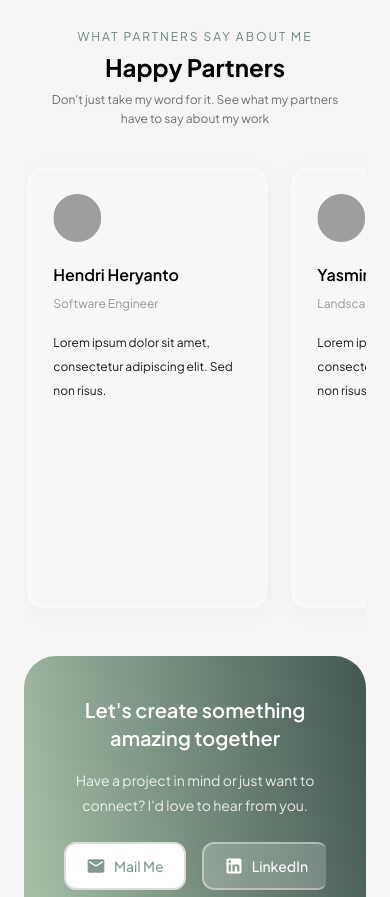
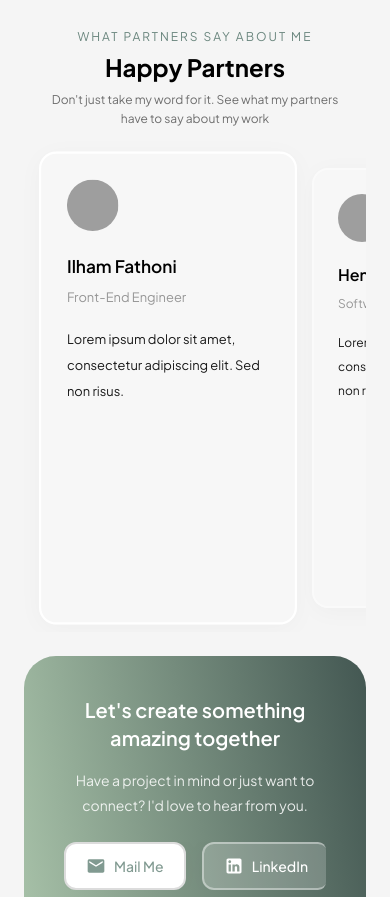
Before and after one commit to adhibuchori/adhibuchori-portfolio, a React (Vite) app: page / in a window 390 px wide. Shown: the part 6660-7557 px from the top of the page. Built offline with nearby package versions, Linux system fonts and the light colour scheme; grey boxes are pictures that could not be loaded.

Commit message:
feat(testimonials): adjust item behaviour on mobile view

```diff
--- a/src/sections/Testimonials/Testimonials.css
+++ b/src/sections/Testimonials/Testimonials.css
@@ -132,9 +132,29 @@
     text-align: center;
     line-height: 1.6;
   }
+  .testimonials-track {
+    width: 100%;
+    overflow-x: scroll;
+    animation: none;
+    -webkit-overflow-scrolling: touch;
+    scrollbar-width: none;
+    scroll-snap-type: x mandatory;
+    padding: 40px 24px 24px 24px;
+  }
+  .testimonials-track::-webkit-scrollbar {
+    display: none;
+  }
   .testimonials-slider {
     width: 100%;
-    padding: 40px 24px 24px 24px;
+    padding: 0px;
+  }
+  .testimonial-card {
+    scroll-snap-align: center;
+    margin: 0 auto;
+  }
+  .testimonial-card.active {
+    transform: scale(1.075);
+    border: 2px solid white;
   }
   .testimonial-name {
     font-size: 16px;
--- a/src/sections/Testimonials/TestimonialsItem.tsx
+++ b/src/sections/Testimonials/TestimonialsItem.tsx
@@ -1,13 +1,21 @@
+import { useRef } from "react";
 import { testimonials } from "./TestimonialsData";
+import { useActiveCard } from "./useActiveCard";
 
 const TestimonialsItem = () => {
-  const loopedTestimonials = [...testimonials, ...testimonials];
+  const trackRef = useRef<HTMLDivElement | null>(null);
+  const activeIndex = useActiveCard(trackRef);
 
   return (
     <div className="testimonials-slider">
-      <div className="testimonials-track">
-        {loopedTestimonials.map((t, i) => (
-          <div className="testimonial-card glass-effect" key={i}>
+      <div className="testimonials-track" ref={trackRef}>
+        {testimonials.map((t, i) => (
+          <div
+            key={i}
+            className={`testimonial-card glass-effect ${
+              i === activeIndex ? "active" : ""
+            }`}
+          >
             <img src={t.avatar} alt={t.name} className="testimonial-avatar" />
             <h3 className="testimonial-name">{t.name}</h3>
             <p className="testimonial-role">{t.role}</p>
--- /dev/null
+++ b/src/sections/Testimonials/useActiveCard.ts
@@ -0,0 +1,43 @@
+import { useEffect, useState } from "react";
+import type { RefObject } from "react";
+
+export function useActiveCard(trackRef: RefObject<HTMLDivElement | null>) {
+  const [activeIndex, setActiveIndex] = useState(0);
+
+  useEffect(() => {
+    const track = trackRef.current;
+    if (!track) return;
+
+    const handleScroll = () => {
+      const trackRect = track.getBoundingClientRect();
+      const centerX = trackRect.left + trackRect.width / 2;
+
+      let closestIndex = 0;
+      let closestDistance = Infinity;
+
+      const cards = Array.from(
+        track.querySelectorAll(".testimonial-card")
+      ) as HTMLElement[];
+
+      cards.forEach((card, index) => {
+        const rect = card.getBoundingClientRect();
+        const cardCenter = rect.left + rect.width / 2;
+        const distance = Math.abs(centerX - cardCenter);
+
+        if (distance < closestDistance) {
+          closestDistance = distance;
+          closestIndex = index;
+        }
+      });
+
+      setActiveIndex(closestIndex);
+    };
+
+    track.addEventListener("scroll", handleScroll, { passive: true });
+    handleScroll();
+
+    return () => track.removeEventListener("scroll", handleScroll);
+  }, [trackRef]);
+
+  return activeIndex;
+}
```
